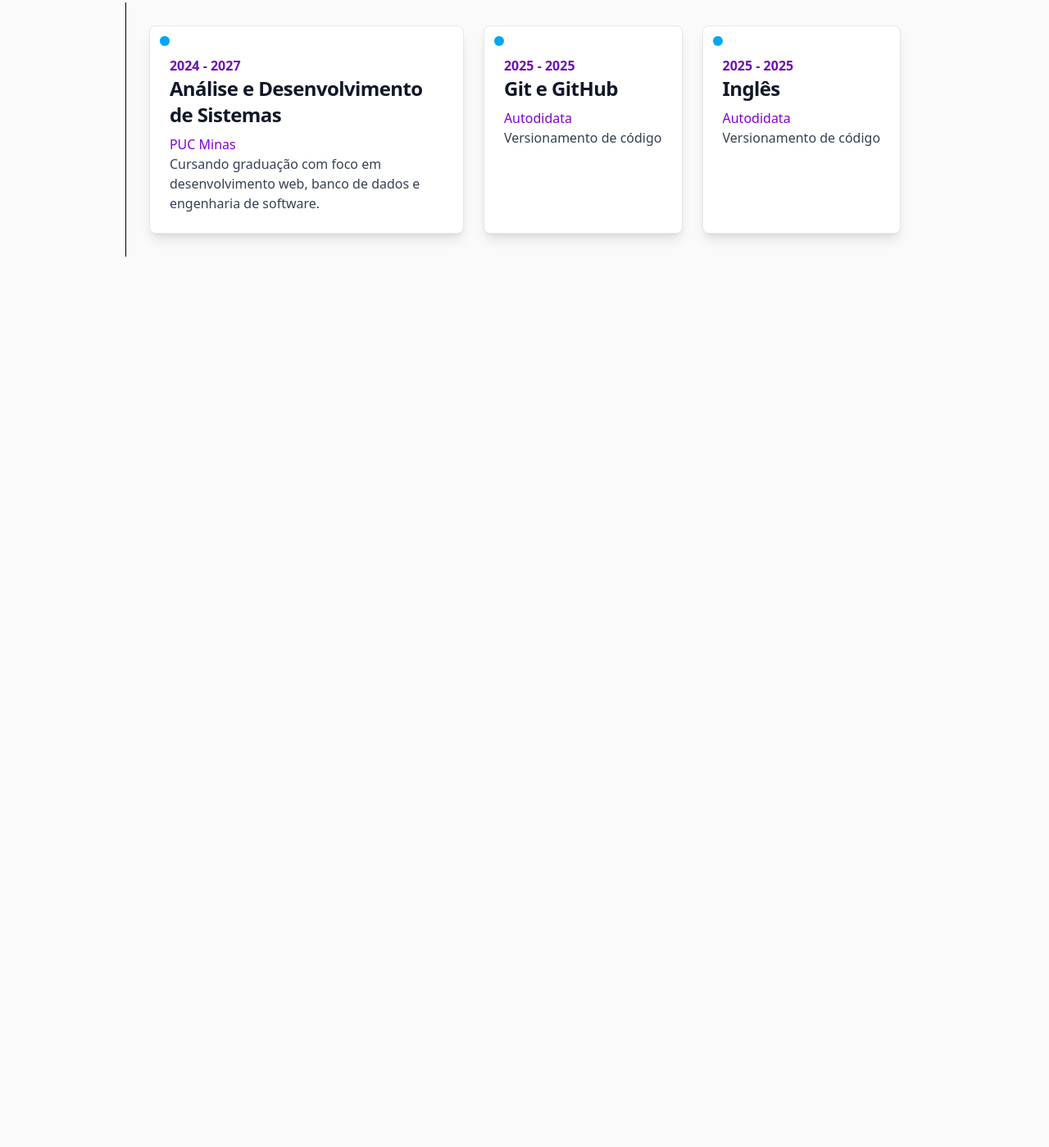
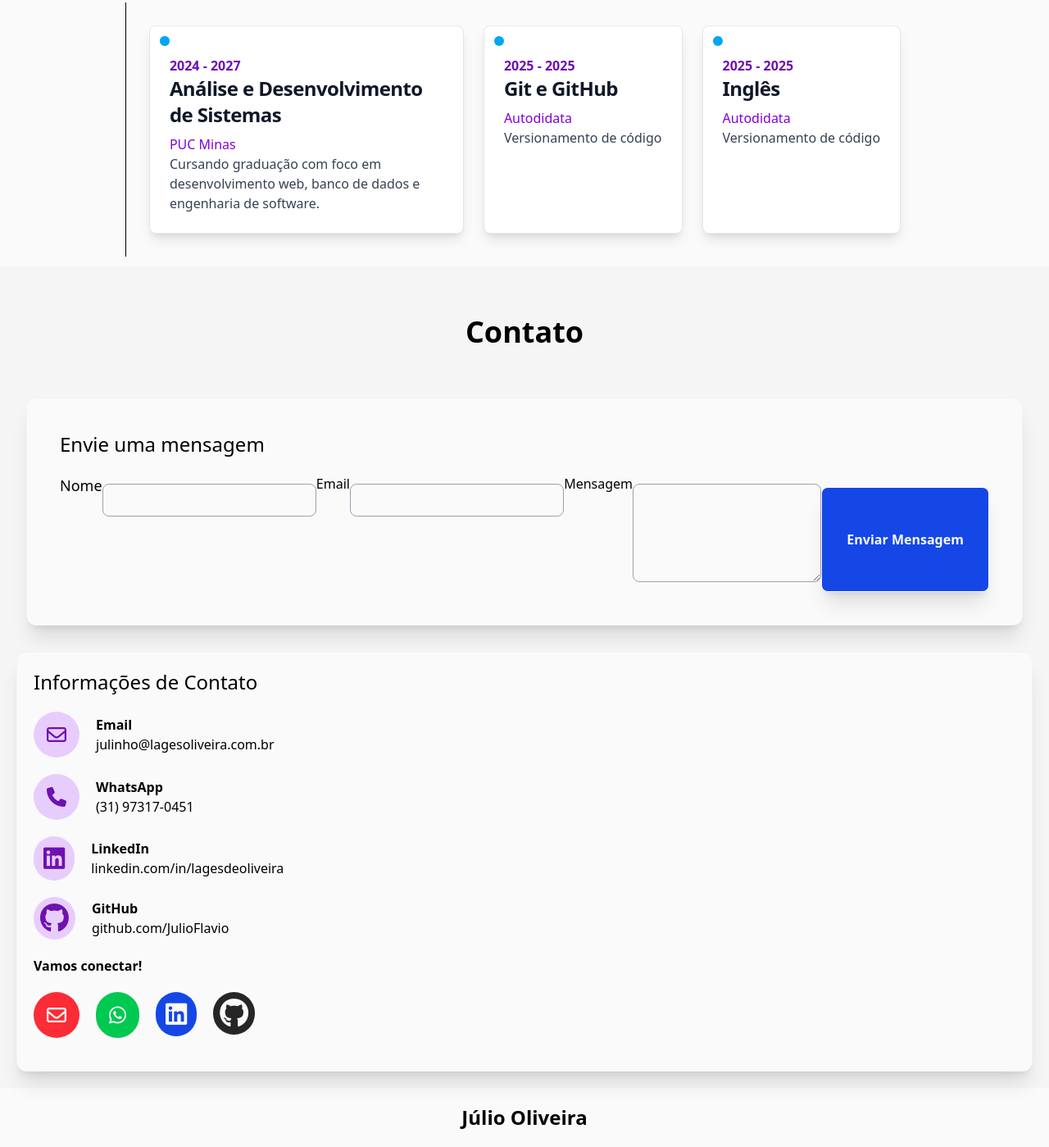
Before and after one commit to JulioFlavio/portfolio-site, a plain HTML site: page index.html in a window 1280 px wide. Shown: the part 2615-4014 px from the top of the page at 82% size. Before the commit the page ends 2940 px from the top, so only its background shows below. Drawn offline with nearby package versions, Linux system fonts and the light colour scheme; no server answers.

Commit message:
Todas as seções feitas e prontas, só falta o rodapé

```diff
--- a/index.html
+++ b/index.html
@@ -29,6 +29,7 @@
     </div>
   </nav>
 
+  <!-- Perfil -->
   <section class="bg-neutral-100 dark:bg-gray-900 dark:text-neutral-50 grid py-15 px-5 justify-items-center">
     <h1 class="text-4xl font-bold py-5">Júlio Oliveira</h1>
     <span class="text-2xl">Desenvolvedor</span>
@@ -55,6 +56,7 @@
     </div>
   </section>
 
+  <!-- Sobre Mim -->
   <section class="bg-neutral-50 dark:bg-gray-800 grid justify-items-center py-3 px-5">
     <h1 class="font-bold text-4xl dark:text-neutral-50 py-15">Sobre Mim</h1>
     <p class="text-gray-800 dark:text-neutral-50 text-start">Olá! Sou um desenvolvedor iniciante com conhecimentos em HTML, CSS, JavaScript e Git. Busco minha primeira oportunidade na área de tecnologia para aprender e crescer profissionalmente.
@@ -71,6 +73,7 @@
       <!-- Itens no JavaScript -->
   </section>
 
+  <!-- Meus Projetos -->
   <section class="grid justify-items-center bg-neutral-100 dark:bg-gray-900">
     <h1 class="font-bold text-4xl dark:text-neutral-50 py-15">Meus Projetos</h1>
     <div id="cards" class="">
@@ -80,6 +83,7 @@
 
   </section>
 
+  <!-- Aprendizados -->
   <section class="grid justify-items-center bg-neutral-50 dark:bg-gray-800">
     <h1 class="font-bold text-4xl dark:text-neutral-50 py-15">Aprendizados</h1>
     <div id="formacoes" class="border-l-1 p-4 m-3 flex flex-wrap">
@@ -87,6 +91,82 @@
     </div>
   </section>
 
+  <!-- Contato -->
+  <section class="grid justify-strech bg-neutral-100 dark:bg-gray-900">
+    <h1 class="font-bold justify-self-center text-4xl dark:text-neutral-50 py-15">Contato</h1>
+
+    <div class="bg-neutral-50 dark:bg-gray-800 dark:text-neutral-50 shadow-xl border dark:border-none border-gray-100 m-8 mt-0 rounded-xl p-10">
+      <h3 class="text-2xl mb-5">Envie uma mensagem</h3>
+      <form action="" class="flex flex-wrap">
+        <label class="text-lg" for="nome">Nome</label>
+        <input class="dark:border-none dark:bg-gray-700 border border-gray-400 rounded-lg h-10 grow my-3" type="text" name="nome" id="nome">
+        <label for="nome">Email</label>
+        <input class="dark:border-none dark:bg-gray-700 border border-gray-400 rounded-lg h-10 grow my-3" type="email" name="email" id="email">
+        <label for="mensagem">Mensagem</label>
+        <textarea class="dark:border-none dark:bg-gray-700 border border-gray-400 rounded-lg h-30 grow my-3" name="mensagem" id="mensagem"></textarea>
+
+        <button class="dark:border-none border grow p-4 mt-4 rounded-lg bg-blue-700 text-neutral-50 font-bold shadow-xl" type="submit">Enviar Mensagem</button>
+      </form>
+    </div>
+
+    <div class="bg-neutral-50 dark:bg-gray-800 dark:text-neutral-50 shadow-xl border dark:border-none border-gray-100 m-5 mt-0 rounded-xl p-5">
+      <h3 class="text-2xl mb-5">Informações de Contato</h3>
+
+      <div class="informacoesContato">
+        <div class="flex my-5 items-center">
+          <i class="bg-purple-500/25 dark:border-none dark:bg-gray-500/25 dark:text-blue-500 text-purple-800 p-4 mr-5 text-2xl rounded-4xl fa-regular fa-envelope"></i>
+          <div>
+            <strong>Email</strong><br>
+            <span class="dark:text-gray-400">julinho@lagesoliveira.com.br</span>
+          </div>
+        </div>
+
+        <div class="flex my-5 items-center">
+          <i class="bg-purple-500/25 dark:border-none dark:bg-gray-500/25 dark:text-blue-500 text-purple-800 bg-blue-400 p-4 mr-5 text-2xl rounded-4xl fa-solid fa-phone"></i>
+          <div>
+            <strong>WhatsApp</strong><br>
+            <span class="dark:text-gray-400">(31) 97317-0451</span>
+          </div>
+        </div>
+
+        <div class="flex my-5 items-center">
+          <i class="bg-purple-500/25 dark:border-none dark:bg-gray-500/25 dark:text-blue-500 text-purple-800 bg-blue-400 p-3 mr-5 text-3xl rounded-4xl fa-brands fa-linkedin"></i>
+          <div>
+            <strong>LinkedIn</strong><br>
+            <span class="dark:text-gray-400">linkedin.com/in/lagesdeoliveira</span>
+          </div>
+        </div>
+
+        <div class="flex my-5 items-center">
+          <i class=" bg-purple-500/25 dark:border-none dark:bg-gray-500/25 dark:text-blue-500 text-purple-800 bg-blue-400 p-2 mr-5 text-4xl rounded-4xl fa-brands fa-github"></i>
+          <div>
+            <strong>GitHub</strong><br>
+            <span class="dark:text-gray-400">github.com/JulioFlavio</span>
+          </div>
+        </div>
+      </div>
+      <b>Vamos conectar!</b>
+      <div class="conectar flex flex-wrap py-5">
+        <a href="mailto:julinho@lagesoliveira.com.br" target="_blank">
+          <i class="bg-red-500 text-neutral-50 p-4 mr-5 text-2xl rounded-4xl fa-regular fa-envelope"></i>
+        </a>
+        <a href="https://wa.me/31973170451" target="_blank">
+          <i class="bg-green-500 text-neutral-50 p-4 mr-5 text-2xl rounded-4xl fa-brands fa-whatsapp"></i>
+        </a>
+        <a href="http://linkedin.com/in/lagesdeoliveira" target="_blank">
+          <i class="bg-blue-700 text-neutral-50 bg-blue-400 p-3 mr-5 text-3xl rounded-4xl fa-brands fa-linkedin"></i>
+        </a>
+        <a href="http://github.com/JulioFlavio" target="_blank">
+          <i class=" bg-neutral-800 text-neutral-50 bg-blue-400 p-2 mr-5 text-4xl rounded-4xl fa-brands fa-github"></i>
+        </a>
+      </div>
+
+    </div>
+  </section>
+
+  <footer class="bg-neutral-50 dark:bg-gray-800 grid grid-flow-col p-5 justify-center">
+    <h1 class="text-2xl font-bold">Júlio Oliveira</h1>
+  </footer>
   <script src="scripts/script.js"></script>
 </body>
 </html>
```
